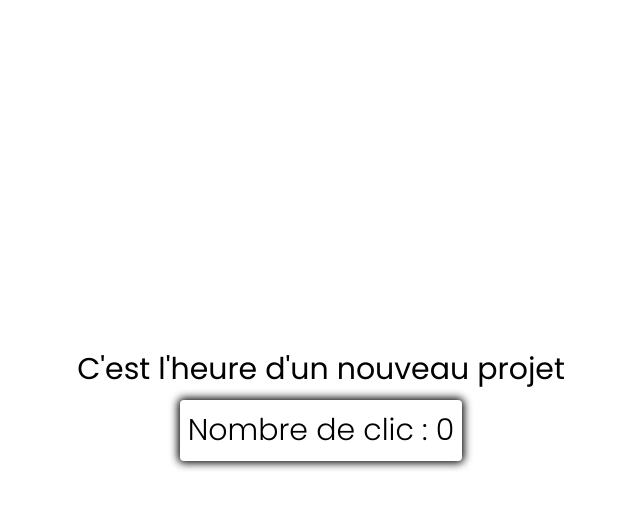
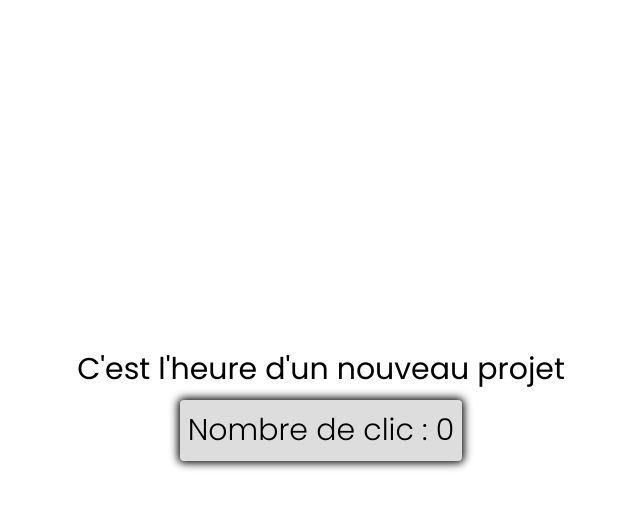
Before and after one commit to Alexandre-RICHARD/starter-front, a React (Vite) app: page / in a window 1280 px wide. In both pictures the pointer is over the button 640 px from the left and 430 px from the top of the page. Shown: the top 508 px of the page, without its empty margins (319-959 px from the left). Built offline with nearby package versions, Linux system fonts and the light colour scheme.

Commit message:
:white_check_mark: Some little changes to starter test
:white_check_mark: Some little changes to starter test

Temp, merging with last commit

```diff
--- a/src/components/App.scss
+++ b/src/components/App.scss
@@ -20,6 +20,10 @@ body {
             padding: 8px;
             box-shadow: 0px 0px 8px 2px black;
             border-radius: 4px;
+
+            &:hover {
+                background-color: #dddddd;
+            }
         }
     }
 }
```
Also changed, not shown: 2 other files (tests, documents, lock files or other folders).
